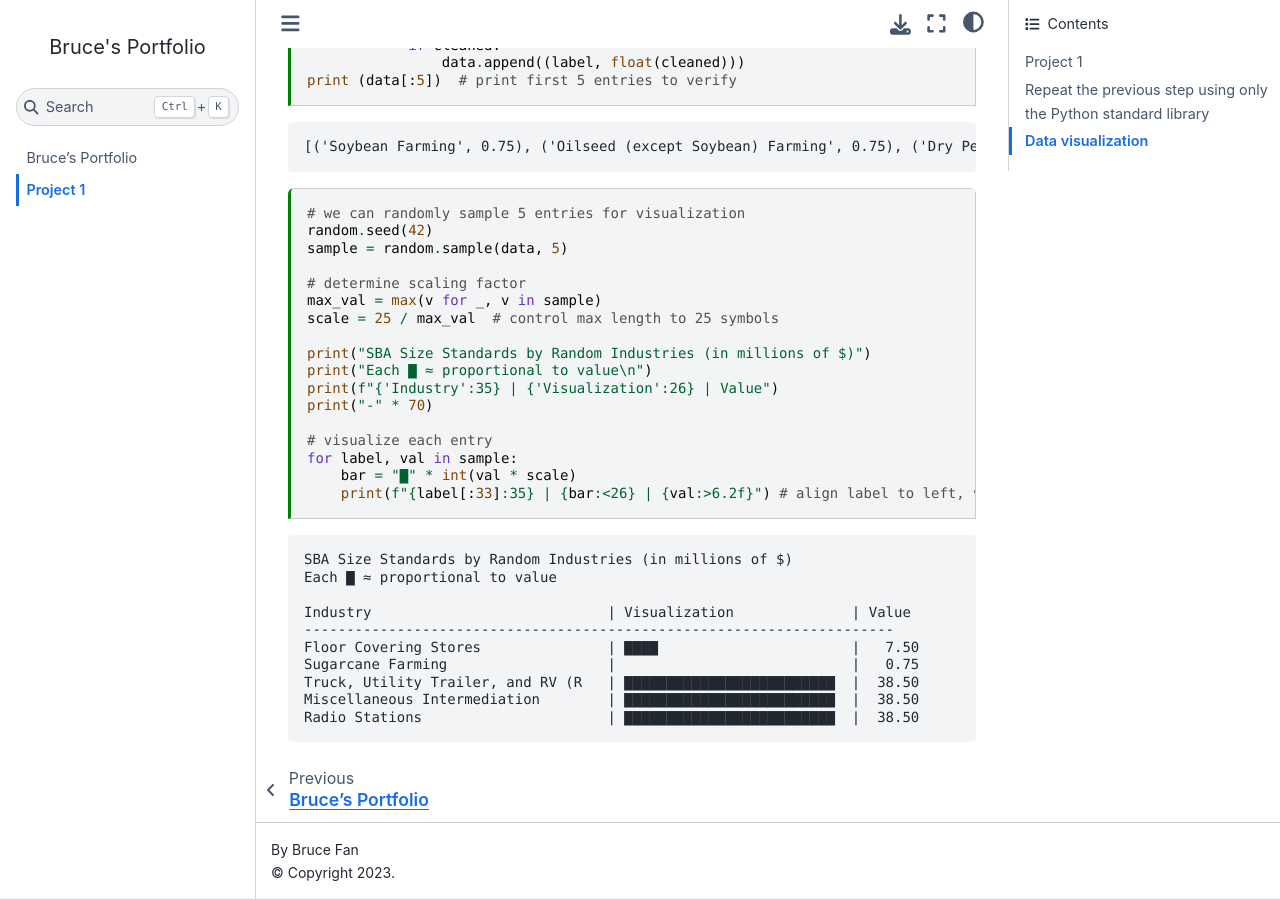
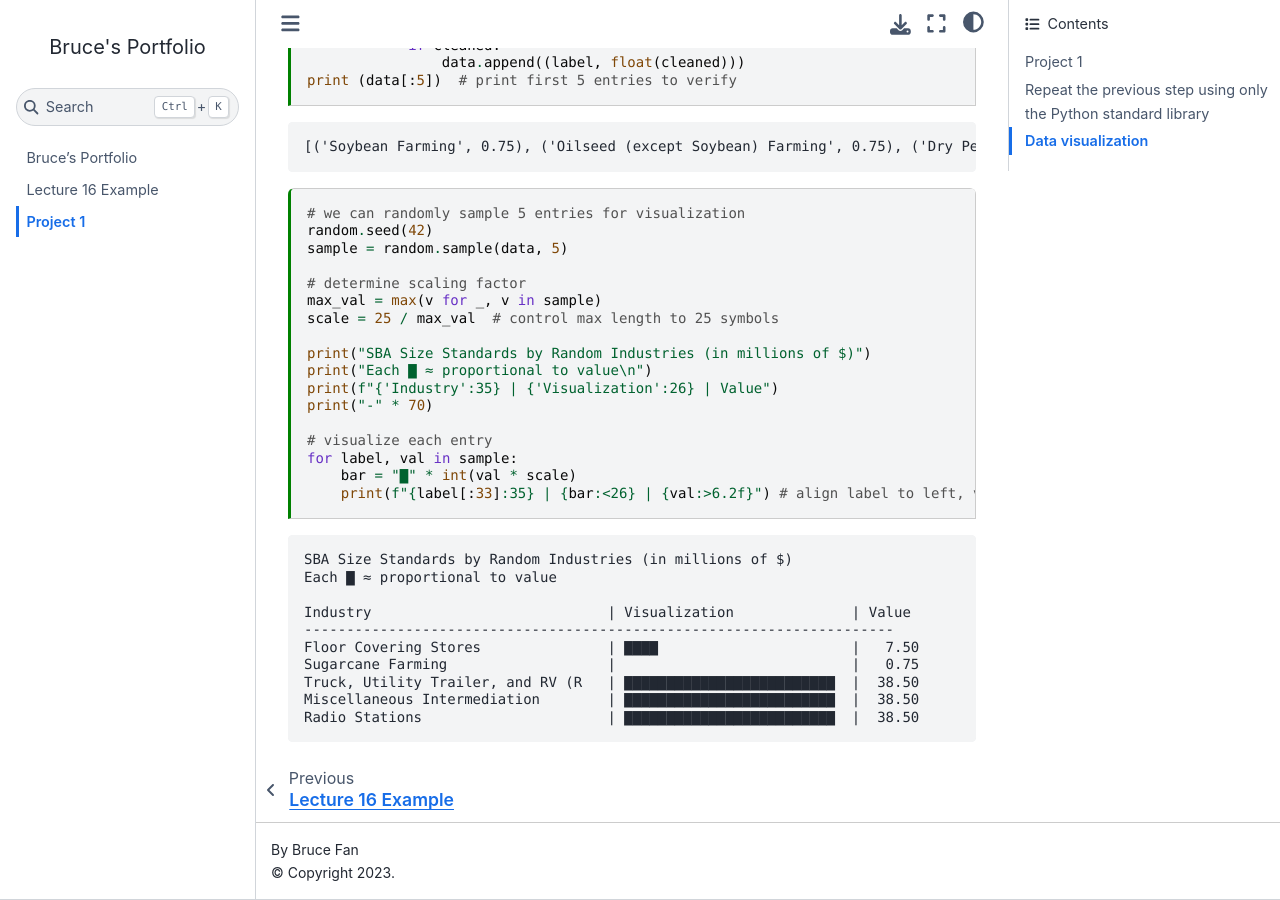
Before and after one commit to brucefjn/-brucefjn-.github.io, a Jupyter Book: the page built from project_1.ipynb, in a window 1280 px wide and 900 px high, scrolled down 2964 px. Built offline with Jupyter Book 1.0.4 settings and Sphinx 7.4.7 and the Sphinx Book theme 1.1.4, drawn with Linux system fonts in a browser that asks for light colours; comment, search, counter and statistics services are not loaded; some of the changed lines change nothing that is shown.

Commit message:
name change

```diff
--- a/_toc.yml
+++ b/_toc.yml
@@ -2,4 +2,4 @@ format: jb-book
 root: index
 chapters:
   - file: lecture_16_example
-    file: project_1
+  - file: project_1
```
